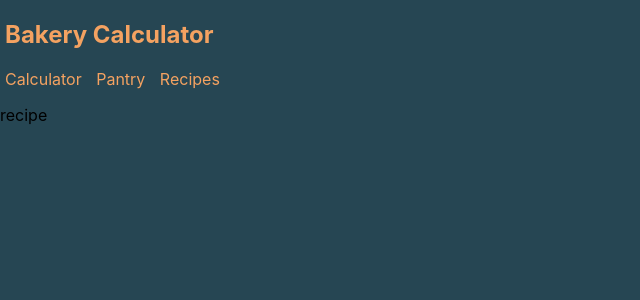
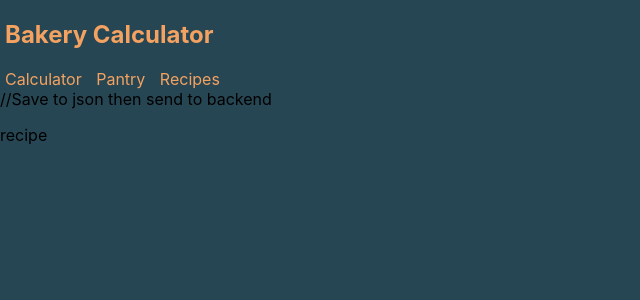
Before and after one commit to Mrcolin99/ing-calc, a React (Create React App) app: page /recipes in a window 1280 px wide. Shown: the top 300 px of the page, without its empty margins (0-640 px from the left). Built offline with nearby package versions, Linux system fonts and the light colour scheme.

Commit message:
Add changes

```diff
--- a/src/components/App/App.js
+++ b/src/components/App/App.js
@@ -5,6 +5,7 @@ function App() {
   const [ing1, setIng1] = useState(0)
   const [ing2, setIng2] = useState(0)
   const [ing3, setIng3] = useState(0)
+  //add up to 15 ing to be safe
 
 
   const ing1Change = (event) => {
--- a/src/components/Recipe/Recipe.js
+++ b/src/components/Recipe/Recipe.js
@@ -1,6 +1,7 @@
 function Recipe() {
     return (
         <div>
+            //Save to json then send to backend
             <p>recipe</p>
         </div>
     )
```
Also changed, not shown: src/components/App/App.css (line endings or trailing spaces).
